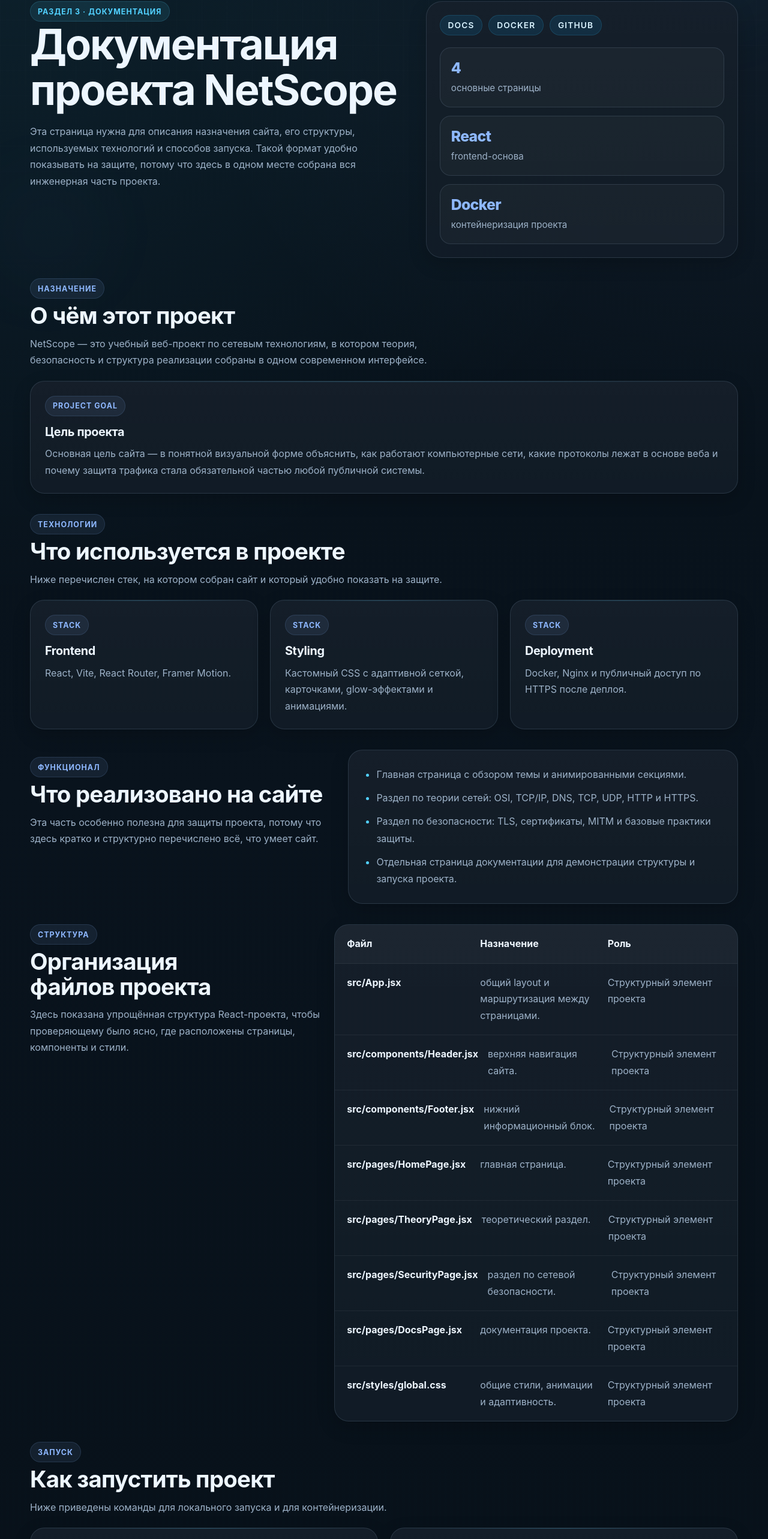
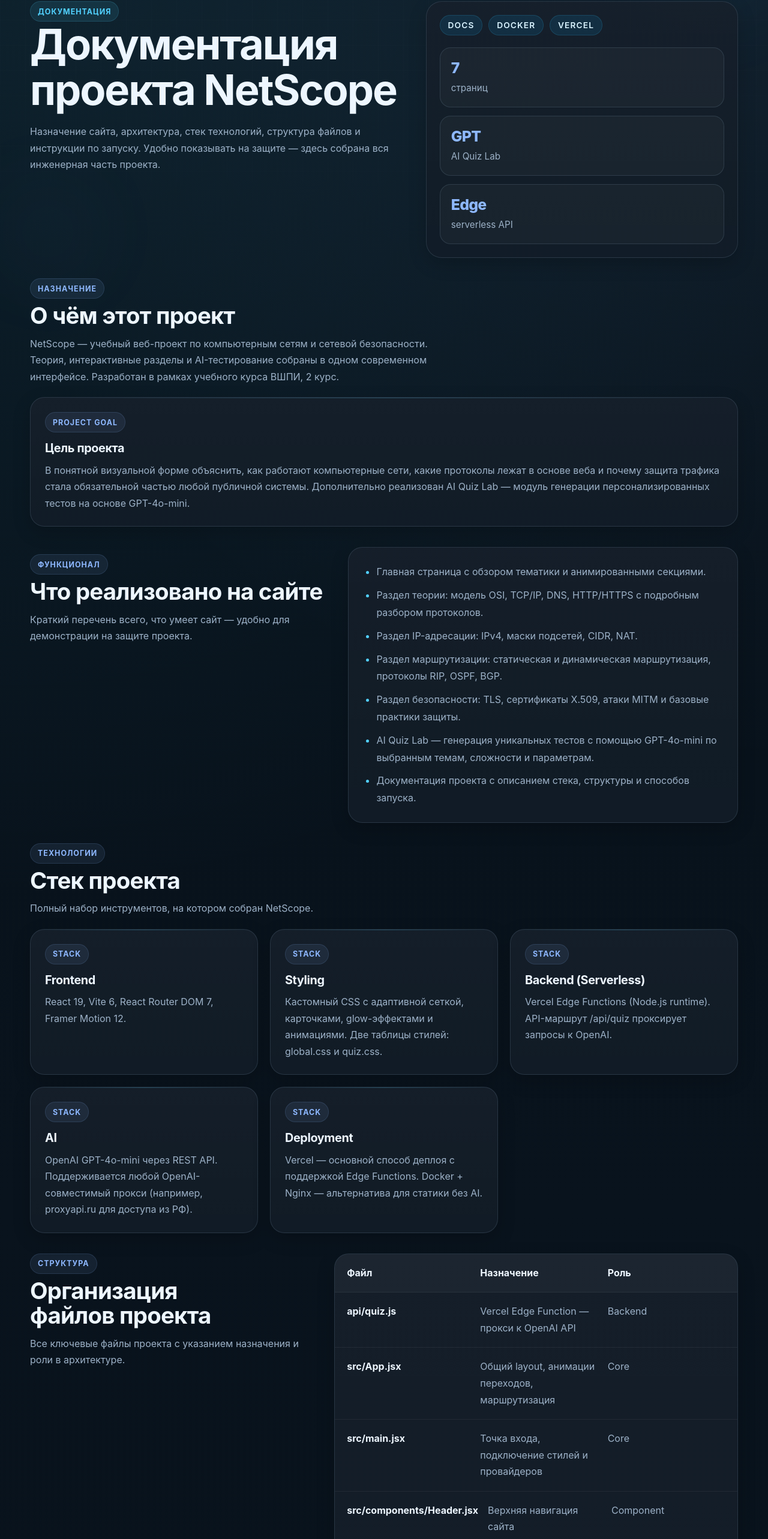
Before and after one commit to TursunkulovKhabib/netscope, a React (Vite) app: page /docs in a window 1280 px wide. Shown: the part 177-2743 px from the top of the page at 60% size. Built offline with nearby package versions, Linux system fonts and the light colour scheme.

Commit message:
docs: update DocsPage — add AI Quiz, fix page count, full file structure, Vercel env setup

```diff
--- a/src/pages/DocsPage.jsx
+++ b/src/pages/DocsPage.jsx
@@ -3,45 +3,77 @@
 const stackItems = [
     {
         title: "Frontend",
-        text: "React, Vite, React Router, Framer Motion.",
+        text: "React 19, Vite 6, React Router DOM 7, Framer Motion 12.",
     },
     {
         title: "Styling",
-        text: "Кастомный CSS с адаптивной сеткой, карточками, glow-эффектами и анимациями.",
+        text: "Кастомный CSS с адаптивной сеткой, карточками, glow-эффектами и анимациями. Две таблицы стилей: global.css и quiz.css.",
+    },
+    {
+        title: "Backend (Serverless)",
+        text: "Vercel Edge Functions (Node.js runtime). API-маршрут /api/quiz проксирует запросы к OpenAI.",
+    },
+    {
+        title: "AI",
+        text: "OpenAI GPT-4o-mini через REST API. Поддерживается любой OpenAI-совместимый прокси (например, proxyapi.ru для доступа из РФ).",
     },
     {
         title: "Deployment",
-        text: "Docker, Nginx и публичный доступ по HTTPS после деплоя.",
+        text: "Vercel — основной способ деплоя с поддержкой Edge Functions. Docker + Nginx — альтернатива для статики без AI.",
     },
 ];
 
 const projectFeatures = [
-    "Главная страница с обзором темы и анимированными секциями.",
-    "Раздел по теории сетей: OSI, TCP/IP, DNS, TCP, UDP, HTTP и HTTPS.",
-    "Раздел по безопасности: TLS, сертификаты, MITM и базовые практики защиты.",
-    "Отдельная страница документации для демонстрации структуры и запуска проекта.",
+    "Главная страница с обзором тематики и анимированными секциями.",
+    "Раздел теории: модель OSI, TCP/IP, DNS, HTTP/HTTPS с подробным разбором протоколов.",
+    "Раздел IP-адресации: IPv4, маски подсетей, CIDR, NAT.",
+    "Раздел маршрутизации: статическая и динамическая маршрутизация, протоколы RIP, OSPF, BGP.",
+    "Раздел безопасности: TLS, сертификаты X.509, атаки MITM и базовые практики защиты.",
+    "AI Quiz Lab — генерация уникальных тестов с помощью GPT-4o-mini по выбранным темам, сложности и параметрам.",
+    "Документация проекта с описанием стека, структуры и способов запуска.",
 ];
 
 const projectStructure = [
-    "src/App.jsx — общий layout и маршрутизация между страницами.",
-    "src/components/Header.jsx — верхняя навигация сайта.",
-    "src/components/Footer.jsx — нижний информационный блок.",
-    "src/pages/HomePage.jsx — главная страница.",
-    "src/pages/TheoryPage.jsx — теоретический раздел.",
-    "src/pages/SecurityPage.jsx — раздел по сетевой безопасности.",
-    "src/pages/DocsPage.jsx — документация проекта.",
-    "src/styles/global.css — общие стили, анимации и адаптивность.",
+    { file: "api/quiz.js", desc: "Vercel Edge Function — прокси к OpenAI API", role: "Backend" },
+    { file: "src/App.jsx", desc: "Общий layout, анимации переходов, маршрутизация", role: "Core" },
+    { file: "src/main.jsx", desc: "Точка входа, подключение стилей и провайдеров", role: "Core" },
+    { file: "src/components/Header.jsx", desc: "Верхняя навигация сайта", role: "Component" },
+    { file: "src/components/Footer.jsx", desc: "Нижний информационный блок", role: "Component" },
+    { file: "src/components/ScrollToTop.jsx", desc: "Сброс скролла при навигации", role: "Component" },
+    { file: "src/pages/HomePage.jsx", desc: "Главная страница", role: "Page" },
+    { file: "src/pages/TheoryPage.jsx", desc: "Теория: OSI, TCP/IP, DNS, HTTP/HTTPS", role: "Page" },
+    { file: "src/pages/IpPage.jsx", desc: "IP-адресация, маски, CIDR, NAT", role: "Page" },
+    { file: "src/pages/RoutingPage.jsx", desc: "Маршрутизация, RIP, OSPF, BGP", role: "Page" },
+    { file: "src/pages/SecurityPage.jsx", desc: "Сетевая безопасность, TLS, MITM", role: "Page" },
+    { file: "src/pages/AiQuizPage.jsx", desc: "AI Quiz Lab — генерация тестов через GPT", role: "Page" },
+    { file: "src/pages/DocsPage.jsx", desc: "Документация проекта", role: "Page" },
+    { file: "src/styles/global.css", desc: "Общие стили, токены, адаптивность", role: "Style" },
+    { file: "src/styles/quiz.css", desc: "Стили AI Quiz Lab", role: "Style" },
+    { file: "vercel.json", desc: "Конфигурация Vercel: маршруты и Edge Functions", role: "Config" },
+    { file: "Dockerfile + docker-compose.yml", desc: "Контейнеризация через Docker + Nginx", role: "Config" },
 ];
 
 const runSteps = [
     "npm install",
-    "npm install react-router-dom framer-motion",
     "npm run dev",
 ];
 
 const dockerSteps = [
     "docker compose up --build",
-    "После сборки сайт будет доступен через контейнер Nginx.",
+    "# Сайт доступен на http://localhost (порт 80)",
+    "# Примечание: /api/quiz не работает в Docker-режиме —",
+    "# Edge Functions требуют Vercel.",
+];
+
+const vercelSteps = [
+    "# 1. Задай переменную окружения в Vercel:",
+    "#    Settings → Environment Variables",
+    "#    OPENAI_API_KEY = sk-proj-...",
+    "",
+    "# 2. Для России используй proxyapi.ru:",
+    "#    OPENAI_API_KEY = <ключ от proxyapi.ru>",
+    "#    URL в api/quiz.js:",
+    "#    https://api.proxyapi.ru/openai/v1/chat/completions",
 ];
 
 const pageReveal = {
@@ -68,13 +100,12 @@
             >
                 <div className="page-hero-grid">
                     <div>
-                        <div className="hero-badge">Раздел 3 · Документация</div>
+                        <div className="hero-badge">Документация</div>
                         <h1>Документация проекта NetScope</h1>
                         <p className="page-hero-text">
-                            Эта страница нужна для описания назначения сайта, его структуры,
-                            используемых технологий и способов запуска. Такой формат удобно
-                            показывать на защите, потому что здесь в одном месте собрана вся
-                            инженерная часть проекта.
+                            Назначение сайта, архитектура, стек технологий, структура файлов
+                            и инструкции по запуску. Удобно показывать на защите — здесь
+                            собрана вся инженерная часть проекта.
                         </p>
                     </div>
 
@@ -82,27 +113,28 @@
                         <div className="info-panel-top">
                             <span className="small-chip">Docs</span>
                             <span className="small-chip">Docker</span>
-                            <span className="small-chip">GitHub</span>
+                            <span className="small-chip">Vercel</span>
                         </div>
 
                         <div className="info-panel-body">
                             <div className="info-metric">
-                                <span className="info-metric-value">4</span>
-                                <span className="info-metric-label">основные страницы</span>
+                                <span className="info-metric-value">7</span>
+                                <span className="info-metric-label">страниц</span>
                             </div>
                             <div className="info-metric">
-                                <span className="info-metric-value">React</span>
-                                <span className="info-metric-label">frontend-основа</span>
+                                <span className="info-metric-value">GPT</span>
+                                <span className="info-metric-label">AI Quiz Lab</span>
                             </div>
                             <div className="info-metric">
-                                <span className="info-metric-value">Docker</span>
-                                <span className="info-metric-label">контейнеризация проекта</span>
+                                <span className="info-metric-value">Edge</span>
+                                <span className="info-metric-label">serverless API</span>
                             </div>
                         </div>
                     </div>
                 </div>
             </motion.section>
 
+            {/* О проекте */}
             <section className="content-section">
                 <motion.div
                     className="section-heading"
@@ -114,9 +146,9 @@
                     <p className="section-kicker">Назначение</p>
                     <h2>О чём этот проект</h2>
                     <p className="section-description">
-                        NetScope — это учебный веб-проект по сетевым технологиям, в котором
-                        теория, безопасность и структура реализации собраны в одном
-                        современном интерфейсе.
+                        NetScope — учебный веб-проект по компьютерным сетям и сетевой безопасности.
+                        Теория, интерактивные разделы и AI-тестирование собраны в одном современном интерфейсе.
+                        Разработан в рамках учебного курса ВШПИ, 2 курс.
                     </p>
                 </motion.div>
 
@@ -130,14 +162,50 @@
                     <div className="feature-tag">Project Goal</div>
                     <h3>Цель проекта</h3>
                     <p>
-                        Основная цель сайта — в понятной визуальной форме объяснить, как
-                        работают компьютерные сети, какие протоколы лежат в основе веба и
-                        почему защита трафика стала обязательной частью любой публичной
-                        системы.
+                        В понятной визуальной форме объяснить, как работают компьютерные сети,
+                        какие протоколы лежат в основе веба и почему защита трафика стала
+                        обязательной частью любой публичной системы. Дополнительно реализован
+                        AI Quiz Lab — модуль генерации персонализированных тестов на основе GPT-4o-mini.
                     </p>
                 </motion.article>
             </section>
 
+            {/* Что реализовано */}
+            <section className="content-section">
+                <div className="stats-layout">
+                    <motion.div
+                        className="stats-panel"
+                        initial="hidden"
+                        whileInView="show"
+                        viewport={{ once: true, amount: 0.2 }}
+                        variants={pageReveal}
+                    >
+                        <p className="section-kicker">Функционал</p>
+                        <h2>Что реализовано на сайте</h2>
+                        <p className="section-description">
+                            Краткий перечень всего, что умеет сайт — удобно для демонстрации
+                            на защите проекта.
+                        </p>
+                    </motion.div>
+
+                    <motion.div
+                        className="threat-box"
+                        initial="hidden"
+                        whileInView="show"
+                        viewport={{ once: true, amount: 0.2 }}
+                        variants={pageReveal}
+                        custom={1}
+                    >
+                        <ul className="threat-list">
+                            {projectFeatures.map((item, index) => (
+                                <li key={index}>{item}</li>
+                            ))}
+                        </ul>
+                    </motion.div>
+                </div>
+            </section>
+
+            {/* Стек */}
             <section className="content-section">
                 <motion.div
                     className="section-heading"
@@ -147,10 +215,9 @@
                     variants={pageReveal}
                 >
                     <p className="section-kicker">Технологии</p>
-                    <h2>Что используется в проекте</h2>
+                    <h2>Стек проекта</h2>
                     <p className="section-description">
-                        Ниже перечислен стек, на котором собран сайт и который удобно
-                        показать на защите.
+                        Полный набор инструментов, на котором собран NetScope.
                     </p>
                 </motion.div>
 
@@ -175,40 +242,7 @@
                 </div>
             </section>
 
-            <section className="content-section">
-                <div className="stats-layout">
-                    <motion.div
-                        className="stats-panel"
-                        initial="hidden"
-                        whileInView="show"
-                        viewport={{ once: true, amount: 0.2 }}
-                        variants={pageReveal}
-                    >
-                        <p className="section-kicker">Функционал</p>
-                        <h2>Что реализовано на сайте</h2>
-                        <p className="section-description">
-                            Эта часть особенно полезна для защиты проекта, потому что здесь
-                            кратко и структурно перечислено всё, что умеет сайт.
-                        </p>
-                    </motion.div>
-
-                    <motion.div
-                        className="threat-box"
-                        initial="hidden"
-                        whileInView="show"
-                        viewport={{ once: true, amount: 0.2 }}
-                        variants={pageReveal}
-                        custom={1}
-                    >
-                        <ul className="threat-list">
-                            {projectFeatures.map((item, index) => (
-                                <li key={index}>{item}</li>
-                            ))}
-                        </ul>
-                    </motion.div>
-                </div>
-            </section>
-
+            {/* Структура файлов */}
             <section className="content-section">
                 <div className="compare-layout">
                     <motion.div
@@ -221,8 +255,7 @@
                         <p className="section-kicker">Структура</p>
                         <h2>Организация файлов проекта</h2>
                         <p className="section-description">
-                            Здесь показана упрощённая структура React-проекта, чтобы проверяющему
-                            было ясно, где расположены страницы, компоненты и стили.
+                            Все ключевые файлы проекта с указанием назначения и роли в архитектуре.
                         </p>
                     </motion.div>
 
@@ -240,20 +273,18 @@
                             <div>Роль</div>
                         </div>
 
-                        {projectStructure.map((item, index) => {
-                            const parts = item.split(" — ");
-                            return (
-                                <div className="compare-row" key={index}>
-                                    <div className="compare-title">{parts[0]}</div>
-                                    <div>{parts[1] || "—"}</div>
-                                    <div>Структурный элемент проекта</div>
-                                </div>
-                            );
-                        })}
+                        {projectStructure.map((item, index) => (
+                            <div className="compare-row" key={index}>
+                                <div className="compare-title">{item.file}</div>
+                                <div>{item.desc}</div>
+                                <div>{item.role}</div>
+                            </div>
+                        ))}
                     </motion.div>
                 </div>
             </section>
 
+            {/* Запуск */}
             <section className="content-section">
                 <motion.div
                     className="section-heading"
@@ -265,7 +296,7 @@
                     <p className="section-kicker">Запуск</p>
                     <h2>Как запустить проект</h2>
                     <p className="section-description">
-                        Ниже приведены команды для локального запуска и для контейнеризации.
+                        Три варианта запуска: локально, через Docker и через Vercel с AI.
                     </p>
                 </motion.div>
 
@@ -297,9 +328,24 @@
                             {dockerSteps.join("\n")}
                         </div>
                     </motion.article>
+
+                    <motion.article
+                        className="protocol-card"
+                        initial="hidden"
+                        whileInView="show"
+                        viewport={{ once: true, amount: 0.2 }}
+                        variants={pageReveal}
+                        custom={2}
+                    >
+                        <h3>Vercel + AI Quiz</h3>
+                        <div className="code-block">
+                            {vercelSteps.join("\n")}
+                        </div>
+                    </motion.article>
                 </div>
             </section>
 
+            {/* CTA */}
             <motion.section
                 className="cta-section"
                 initial="hidden"
@@ -310,9 +356,9 @@
                 <div className="cta-card">
                     <div>
                         <p className="section-kicker">Ссылки</p>
-                        <h2>Полезные ссылки</h2>
+                        <h2>Исходный код и деплой</h2>
                         <p className="section-description">
-                            Здесь собраны основные ссылки на исходный код проекта и опубликованную версию сайта.
+                            Репозиторий проекта на GitHub и публично доступная версия сайта на Vercel.
                         </p>
                     </div>
 
```
